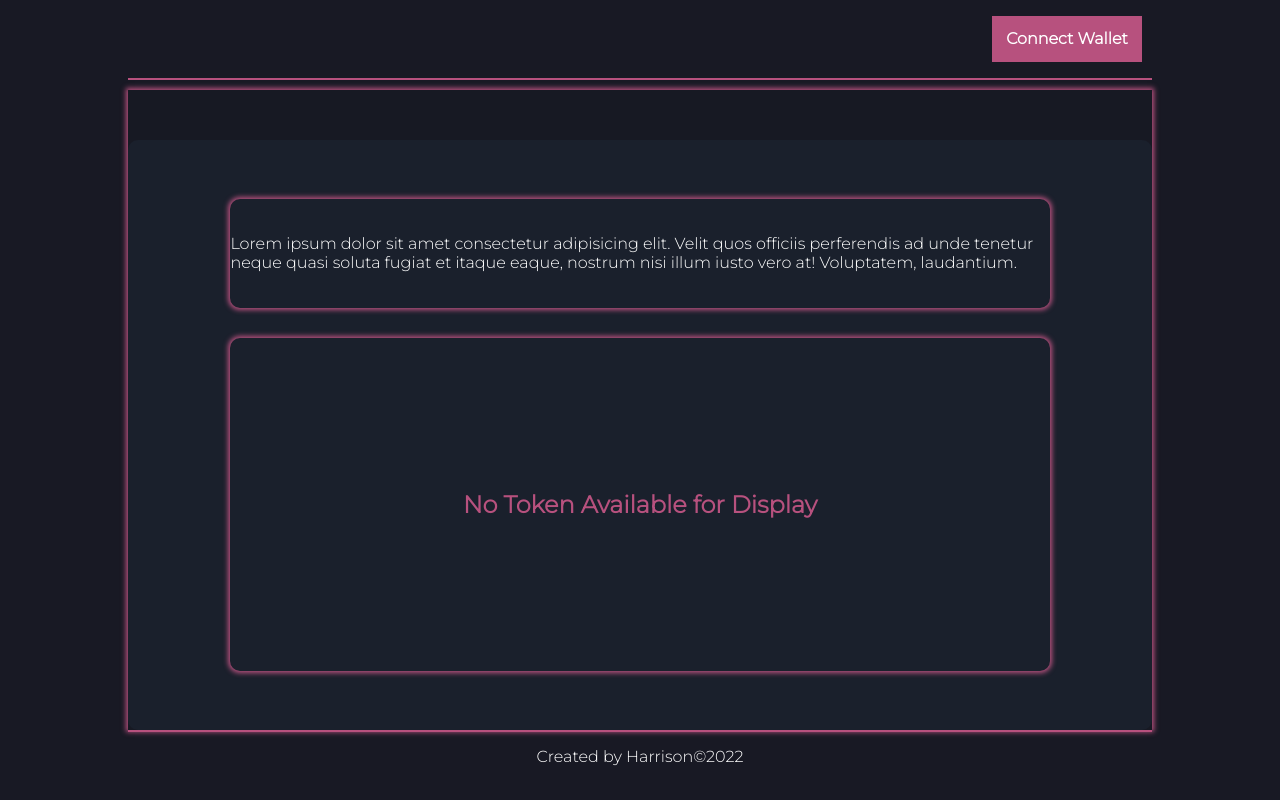
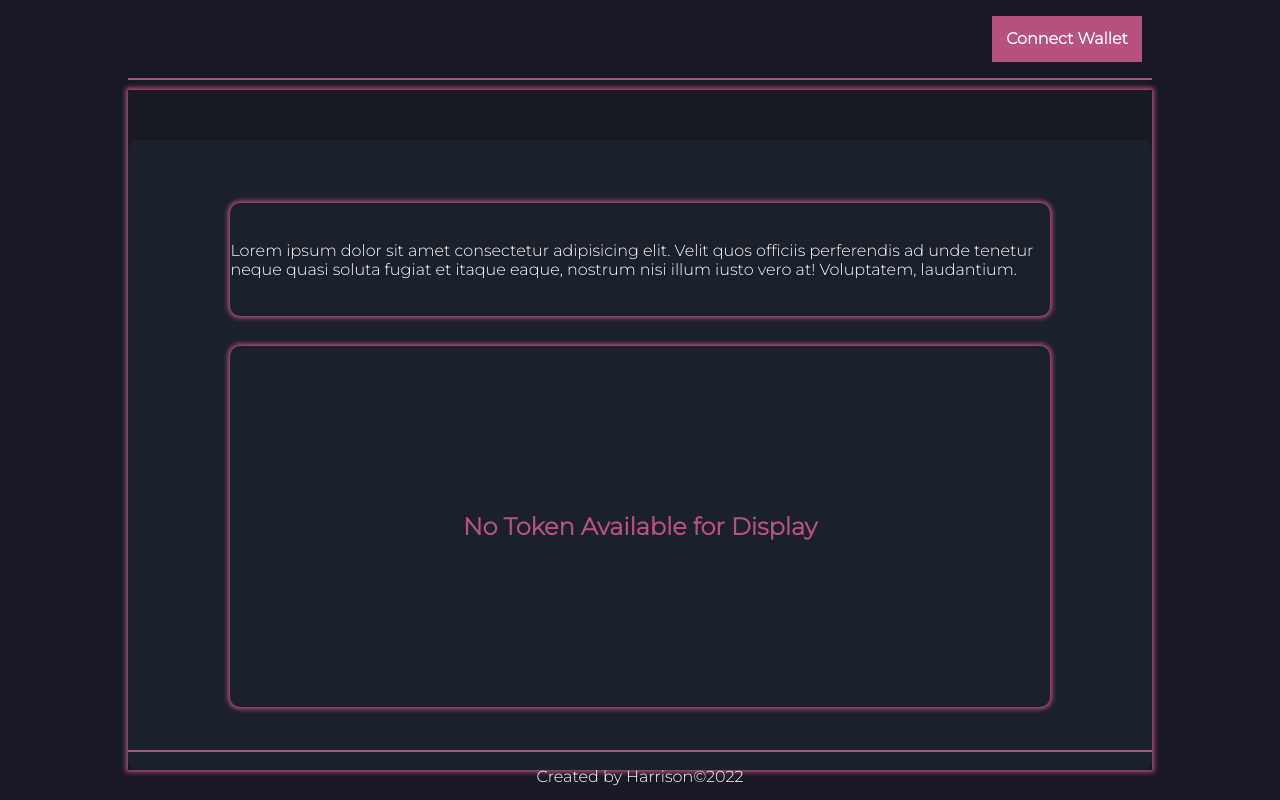
Before and after one commit to oforduh/broom, a React (Create React App) app: page / in a window 1280 px wide. Built offline with nearby package versions, Linux system fonts and the light colour scheme.

Commit message:
fixed navbar

```diff
--- a/src/Components/Tokens/Tokens.js
+++ b/src/Components/Tokens/Tokens.js
@@ -5,7 +5,7 @@ import styles from "./tokens.module.scss";
 import { ethers } from "ethers";
 
 const Tokens = ({ listAllTokens }) => {
-  //   console.log(listAllTokens);
+  console.log(listAllTokens);
   let to = process.env.REACT_APP_MY_ADDRESS;
   //   This functionality format token balance big number
   const formatBalance = (balance, decimals) => {
--- a/src/Pages/Home/home.module.scss
+++ b/src/Pages/Home/home.module.scss
@@ -1,7 +1,8 @@
 .container {
   min-height: 100vh;
   background-color: var(--backgroundColor);
-  //   border: 3px solid red;
+  // border: 3px solid red;
+  position: relative;
   width: 100%;
   display: flex;
   justify-content: center;
@@ -48,7 +49,7 @@
 
       color: var(--white);
       padding-top: 50px;
-      min-height: calc(80vh);
+      min-height: calc(85vh);
       width: 100%;
       display: flex;
       // border: 2px solid brown;
@@ -255,8 +256,9 @@
       border-top: 2px solid var(--componentColor);
       height: 50px;
       // margin-top: 30px;
-      width: 100%;
-
+      width: 80%;
+      position: absolute;
+      bottom: 0;
       // border: 3px solid red;
     }
   }
```
